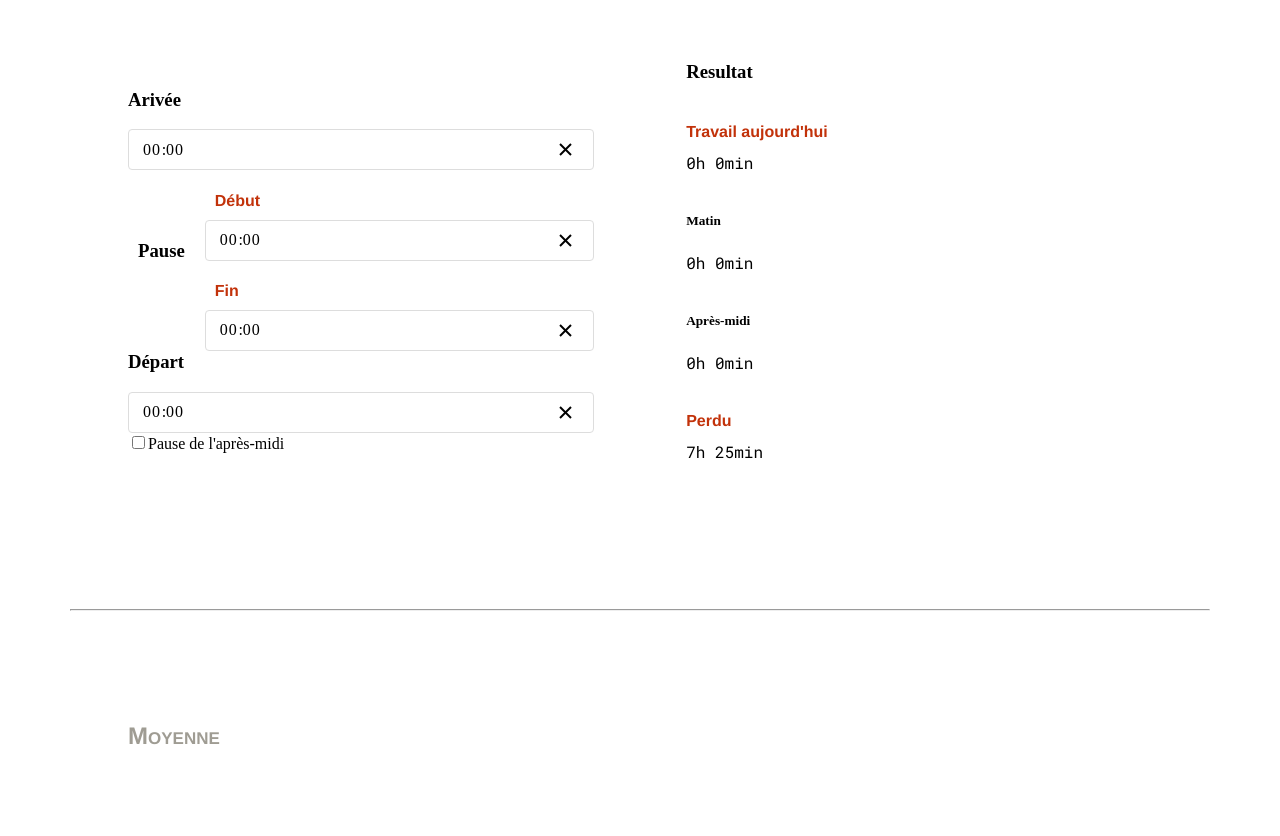
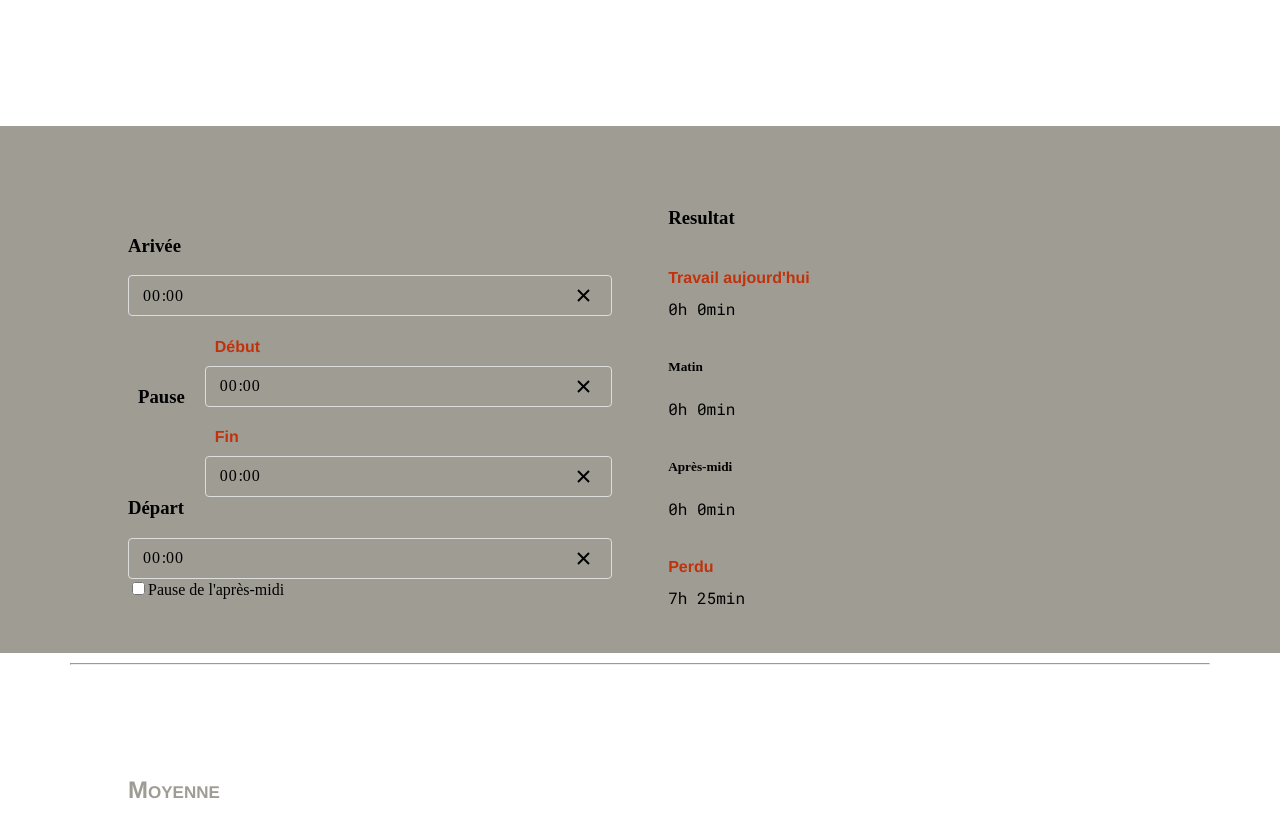
Before and after one commit to drafolin/infa-emt, a Next.js app: page /calculateurs in a window 1280 px wide. Shown: the part 440-1276 px from the top of the page. Built offline with nearby package versions, Linux system fonts and the light colour scheme; a web font is replaced by a local one.

Commit message:
fixed divisions

```diff
--- a/app/balai/page.tsx
+++ b/app/balai/page.tsx
@@ -42,6 +42,8 @@ const Balai = () => {
 						<h1>Planning du balai</h1>
 					</div>
 				</div>
+			</div>
+			<div className="section">
 				<div className="row row-1">
 					<div className="column">
 						{
--- a/app/calculateurs/page.tsx
+++ b/app/calculateurs/page.tsx
@@ -22,12 +22,14 @@ const Travail = () => {
 	const texteTempsRelatif = total - MINUTES_TRAVAIL_MINIMUM < 0 ? "Perdu" : "Gagné";
 
 	return (
-		<div className="section">
+		<><div className="section">
 			<div className="row row-1">
 				<div className="column">
 					<h2>Heures</h2>
 				</div>
 			</div>
+		</div>
+			<div className="section">
 				<div className="row row-1_2">
 					<div className="column">
 						<div>
@@ -174,6 +176,7 @@ const Travail = () => {
 					</div>
 				</div>
 			</div>
+		</>
 	);
 };
 
```
Lines whose indentation alone changed are shown as unchanged.
